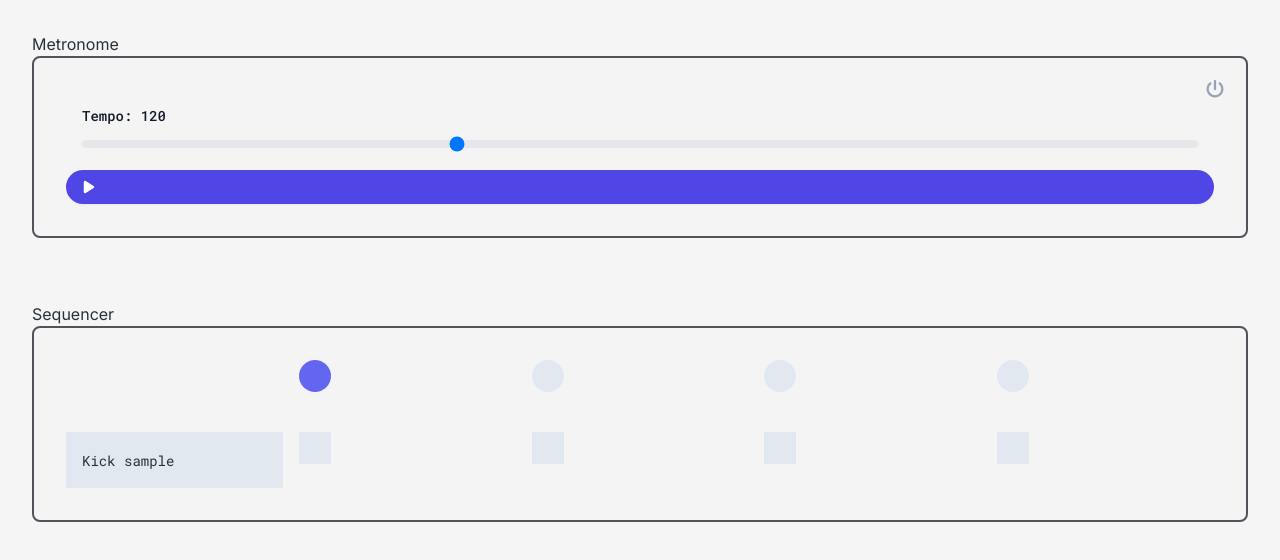
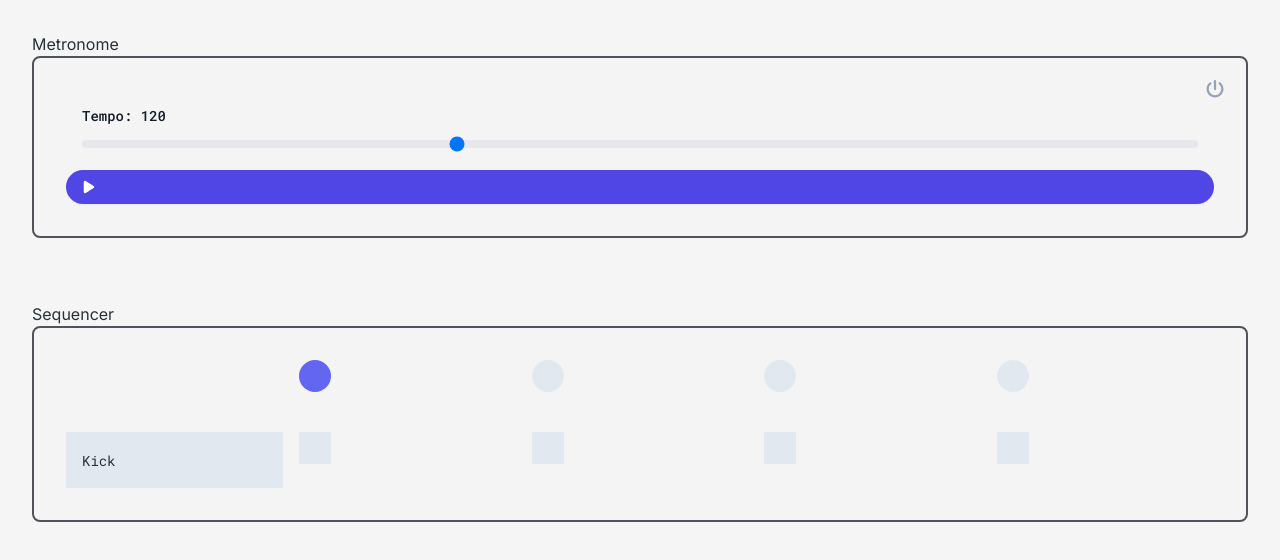
Before and after one commit to Sellebr8n/portfolio, a Next.js app: page /projects/drum-maschine in a window 1280 px wide. Shown: the top 560 px of the page. Built offline with nearby package versions, Linux system fonts and the light colour scheme; no server answers.

Commit message:
cleanup ref

```diff
--- a/src/app/(routes)/projects/drum-maschine/Sequencer.tsx
+++ b/src/app/(routes)/projects/drum-maschine/Sequencer.tsx
@@ -19,14 +19,11 @@ const Pad = ({ step }: { step: number }) => {
     });
   }, []);
 
-  const firstbeatRef = useRef(0);
   useScheduleSound((currentBeat, time, audioContext) => {
     if (currentBeat % 4 !== 0) {
       return;
     }
-    firstbeatRef.current = 0;
-    if (active && sound && step === currentBeat / 4 + 1 && firstbeatRef.current === 0) {
-      firstbeatRef.current = 1;
+    if (active && sound && step === currentBeat / 4 + 1) {
       const source = audioContext.createBufferSource();
       source.buffer = sound;
       source.connect(audioContext.destination);
@@ -80,7 +77,7 @@ const Sequencer = () => {
           })}></div>
 
         <div className="bg-slate-200 p-4">
-          <span className=" text-sm">Kick sample</span>
+          <span className=" text-sm">Kick</span>
         </div>
         <Pad step={1} />
         <Pad step={2} />
```
